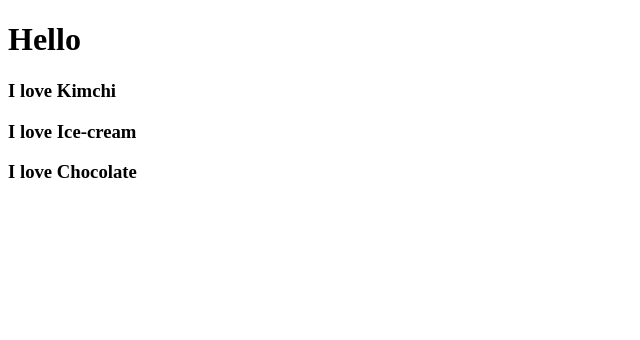
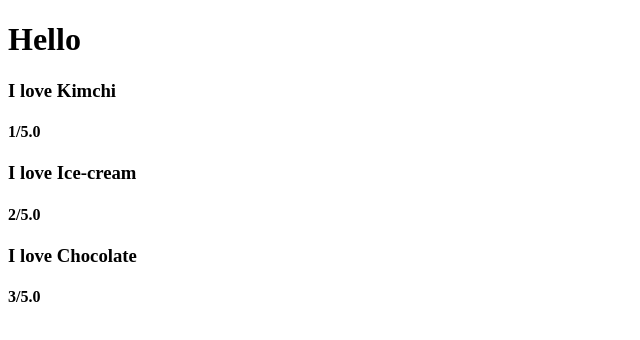
Before and after one commit to hyeri0903/movie_app_2022, a React (Create React App) app: page / in a window 1280 px wide. Shown: the top 340 px of the page, without its empty margins (0-640 px from the left). Built offline with nearby package versions, Linux system fonts and the light colour scheme.

Commit message:
Protection with PropTypes

```diff
--- a/package.json
+++ b/package.json
@@ -6,6 +6,7 @@
     "@testing-library/jest-dom": "^5.16.4",
     "@testing-library/react": "^12.1.4",
     "@testing-library/user-event": "^13.5.0",
+    "prop-types": "^15.8.1",
     "react": "^18.0.0",
     "react-dom": "^18.0.0",
     "react-scripts": "5.0.0",
--- a/src/App.js
+++ b/src/App.js
@@ -1,35 +1,48 @@
 import React from 'react';
+import PropTypes from "prop-types";
 
-function Food({ name }){
+function Food({ name, rating}){
   console.log(name);
   return (
     <div>
       <h3>I love {name}</h3>
+      <h4>{rating}/5.0</h4>
     </div>
 
   );
 }
 
+Food.propTypes = {
+  name: PropTypes.string.isRequired,
+  rating: PropTypes.number.isRequired,
+}
+
 const foodILike = [
   {
-    name: "Kimchi"
+    name: "Kimchi",
+    rating: 1
   },
   {
-    name: "Ice-cream"
+    name: "Ice-cream",
+    rating: 2
   },
   {
-    name: "Chocolate"
+    name: "Chocolate",
+    rating: 3
   }
 ]
+
+function renderFood(dish) {
+  console.log(dish);
+  return <Food name={dish.name} rating={dish.rating} />
+}
 
 
 function App() {
   return (
     <div>
       <h1>Hello</h1>
-      {foodILike.map(dish => (
-        <Food name={dish.name} />
-      ))}
+      {foodILike.map(renderFood)}
     </div>
   );
 }
```
Also changed, not shown: 1 other file (tests, documents, lock files or other folders).
